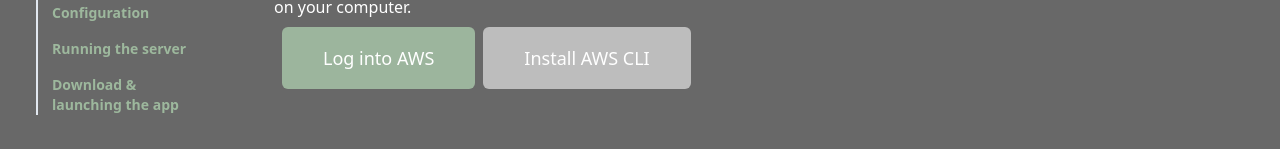
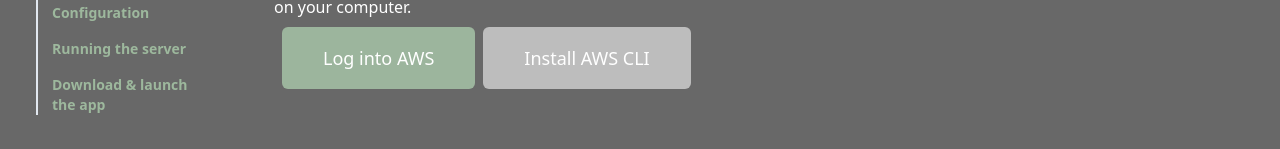
Before and after one commit to OS-ghost/website, a React (Vite) app: page /#/docs in a window 1280 px wide. Shown: the part 163-312 px from the top of the page. Built offline with nearby package versions, Linux system fonts and the light colour scheme.

Commit message:
fixed a typo in docs

```diff
--- a/src/components/Docs.tsx
+++ b/src/components/Docs.tsx
@@ -32,7 +32,7 @@ const navigation = [
       { title: 'Getting started', href: '#getting-started' },
       { title: 'Configuration', href: '#configuration' },
       { title: 'Running the server', href: '#run-server' },
-      { title: 'Download & launching the app', href: '#download' },
+      { title: 'Download & launch the app', href: '#download' },
     ],
   },
   {
```
